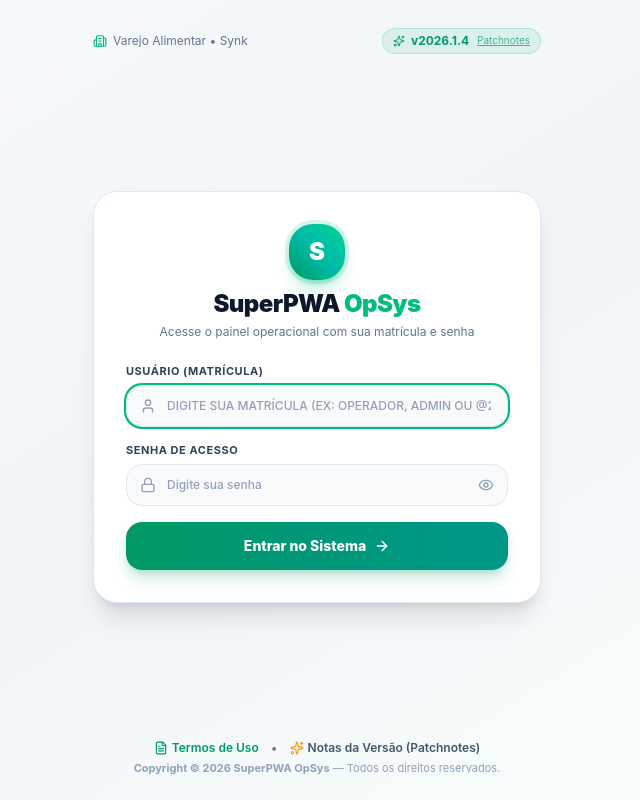
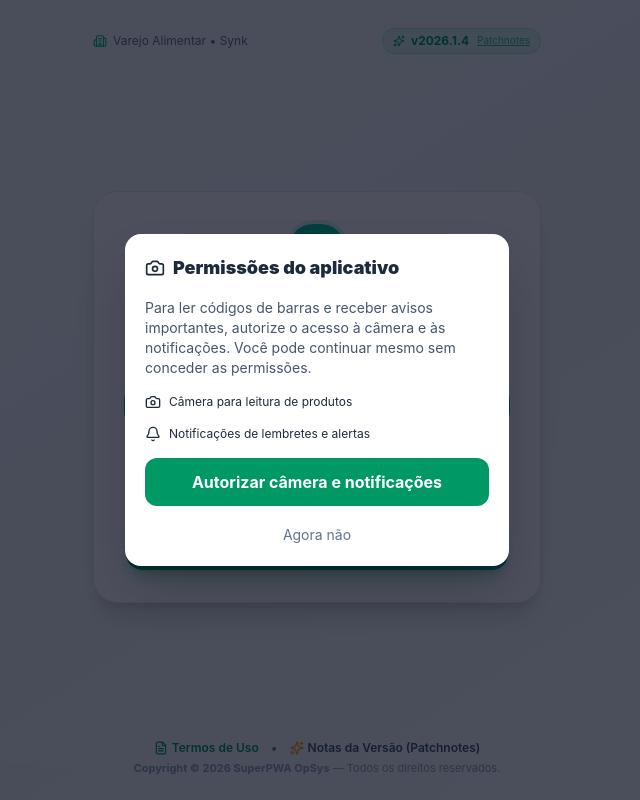
Before and after one commit to weligtonlucas161/supermercado-pwa, a React (Vite) app: page / in a window 1280 px wide. Shown: the whole page, without its empty margins (323-963 px from the left). Built offline with nearby package versions, Linux system fonts and the light colour scheme; no server answers.

Commit message:
feat(login): prompt for camera and notification permissions on login screen

```diff
--- a/src/components/auth/LoginScreen.tsx
+++ b/src/components/auth/LoginScreen.tsx
@@ -1,4 +1,4 @@
-import React, { useState } from 'react';
+import React, { useState, useEffect } from 'react';
 import {
   Lock,
   User,
@@ -8,7 +8,9 @@ import {
   AlertCircle,
   Sparkles,
   FileText,
-  Building2
+  Building2,
+  Camera,
+  Bell
 } from 'lucide-react';
 import { useApp } from '../../context/AppContext';
 import { PatchNotesModal } from '../modals/PatchNotesModal';
@@ -23,6 +25,41 @@ export const LoginScreen: React.FC = () => {
   const [showPassword, setShowPassword] = useState(false);
   const [isLoading, setIsLoading] = useState(false);
   const [errorMessage, setErrorMessage] = useState<string | null>(null);
+
+  // Navegadores normalmente exigem um clique para solicitar acesso à câmera e notificações.
+  const [showPermissionPrompt,setShowPermissionPrompt]=useState(false);
+  const [permissionBusy,setPermissionBusy]=useState(false);
+  const [permissionFeedback,setPermissionFeedback]=useState('');
+  useEffect(()=>{
+    if(sessionStorage.getItem('superpwa_permissions_prompted')==='1')return;
+    const cameraSupported=Boolean(navigator.mediaDevices?.getUserMedia);
+    const notificationPending=('Notification' in window)&&Notification.permission==='default';
+    if(cameraSupported||notificationPending)setShowPermissionPrompt(true);
+  },[]);
+  const requestEssentialPermissions=async()=>{
+    setPermissionBusy(true);
+    const messages:string[]=[];
+    try {
+      if(navigator.mediaDevices?.getUserMedia){
+        try {
+          const stream=await navigator.mediaDevices.getUserMedia({video:{facingMode:'environment'},audio:false});
+          stream.getTracks().forEach(track=>track.stop());
+          messages.push('Câmera autorizada');
+        }catch {messages.push('Câmera não autorizada ou indisponível');}
+      }else messages.push('Câmera não disponível neste navegador');
+      if('Notification' in window){
+        try{
+          const status=Notification.permission==='default'?await Notification.requestPermission():Notification.permission;
+          messages.push(status==='granted'?'Notificações autorizadas':'Notificações não autorizadas');
+        }catch {messages.push('Não foi possível solicitar notificações');}
+      }else messages.push('Notificações não disponíveis neste navegador');
+    }finally{
+      sessionStorage.setItem('superpwa_permissions_prompted','1');
+      setPermissionFeedback(messages.join(' • '));
+      setPermissionBusy(false);
+      setShowPermissionPrompt(false);
+    }
+  };
 
   // Modais auxiliares
   const [showPatchNotes, setShowPatchNotes] = useState(false);
@@ -228,6 +265,19 @@ export const LoginScreen: React.FC = () => {
         </div>
       </div>
 
+      {showPermissionPrompt && (
+        <div className="fixed inset-0 z-[100] bg-slate-950/70 flex items-center justify-center p-4">
+          <div role="dialog" aria-modal="true" aria-label="Permissões do aplicativo" className="w-full max-w-sm rounded-2xl bg-white dark:bg-slate-900 p-5 shadow-2xl space-y-4">
+            <h2 className="font-black text-lg flex items-center gap-2"><Camera className="w-5 h-5"/> Permissões do aplicativo</h2>
+            <p className="text-sm text-slate-600 dark:text-slate-300">Para ler códigos de barras e receber avisos importantes, autorize o acesso à câmera e às notificações. Você pode continuar mesmo sem conceder as permissões.</p>
+            <div className="text-xs flex items-center gap-2"><Camera className="w-4 h-4"/> Câmera para leitura de produtos</div>
+            <div className="text-xs flex items-center gap-2"><Bell className="w-4 h-4"/> Notificações de lembretes e alertas</div>
+            <button type="button" disabled={permissionBusy} onClick={()=>void requestEssentialPermissions()} className="w-full rounded-xl bg-emerald-600 text-white p-3 font-bold disabled:opacity-50">{permissionBusy?'Solicitando permissões...':'Autorizar câmera e notificações'}</button>
+            <button type="button" onClick={()=>{sessionStorage.setItem('superpwa_permissions_prompted','1');setShowPermissionPrompt(false);}} className="w-full text-sm text-slate-500">Agora não</button>
+          </div>
+        </div>
+      )}
+      {permissionFeedback && <div role="status" className="fixed bottom-3 left-3 right-3 z-50 mx-auto max-w-md rounded-xl bg-slate-800 text-white p-3 text-xs text-center">{permissionFeedback}</div>}
       {/* Footer com Aviso de No-Copyright & Termos de Uso */}
       <footer className="w-full max-w-md mx-auto text-center space-y-1.5 [@media(max-height:480px)]:space-y-0.5 shrink-0">
         <div className="flex items-center justify-center gap-3 text-xs text-slate-500 dark:text-slate-400 [@media(max-height:600px)]:hidden">
```
